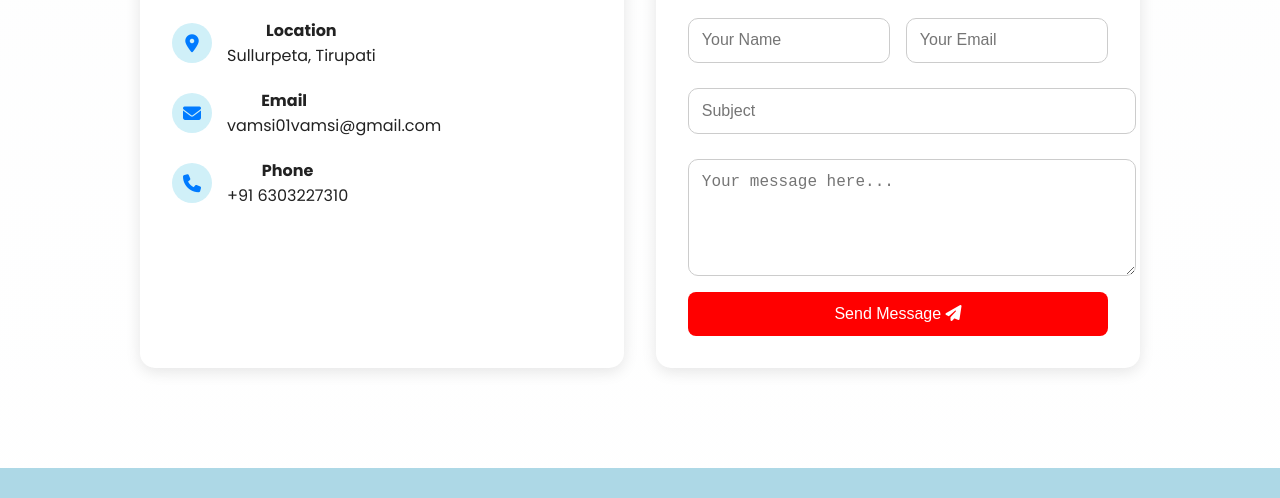
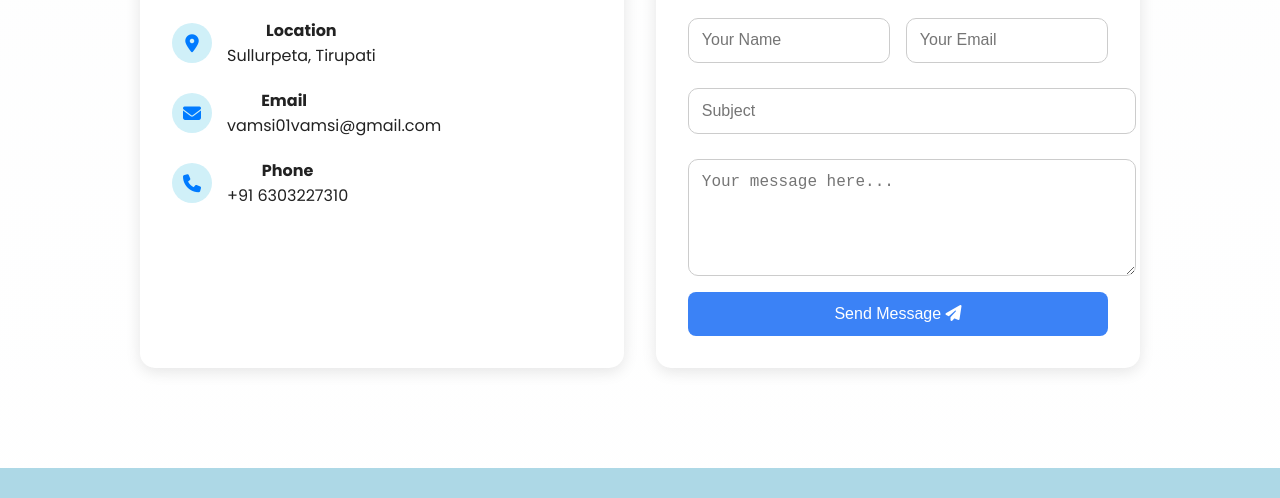
Before and after one commit to MODDU-VAMSI/my-project, a plain HTML site: page index.html in a window 1280 px wide. Shown: the part 3561-4059 px from the top of the page. Drawn offline with Linux system fonts and the light colour scheme.

Commit message:
color chnage blue

```diff
--- a/index.html
+++ b/index.html
@@ -354,8 +354,8 @@
   margin-top: 1rem;
   padding: 0.8rem;
   font-size: 1rem;
-  /* background: #3b82f6; */
-  background: red;
+  background: #3b82f6;
+
 
   color: white;
   border: none;
```
